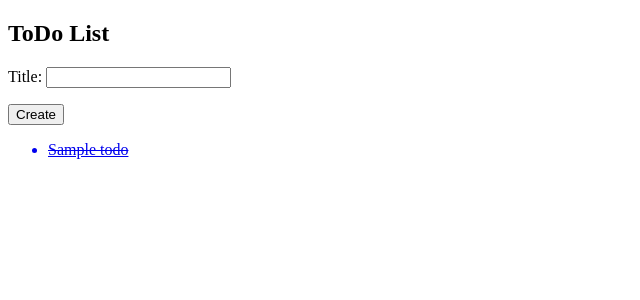
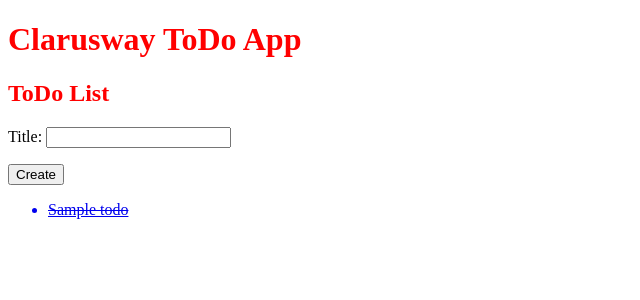
Before and after one commit to Ata-92/Django-ToDo-App, a Django app: page /list/ in a window 1280 px wide. Shown: the top 300 px of the page, without its empty margins (0-640 px from the left). Run offline with Django 3.2, Linux system fonts and the light colour scheme; tables that the repository leaves empty hold one stand-in row (values such as "Sample post").

Commit message:
Add static file and Complete the project

```diff
--- /dev/null
+++ b/src/static_dir/main.css
@@ -0,0 +1,3 @@
+h1, h2 {
+  color: red;
+}
--- a/src/templates/base.html
+++ b/src/templates/base.html
@@ -1,12 +1,15 @@
+{% load static %}
 <!DOCTYPE html>
 <html lang="en">
 <head>
   <meta charset="UTF-8">
   <meta http-equiv="X-UA-Compatible" content="IE=edge">
   <meta name="viewport" content="width=device-width, initial-scale=1.0">
+  <link rel="stylesheet" href={% static 'main.css' %}>
   <title>ToDo</title>
 </head>
 <body>
+  <h1>Clarusway ToDo App</h1>
   {% block content %}
 
   {% endblock content %}
```
